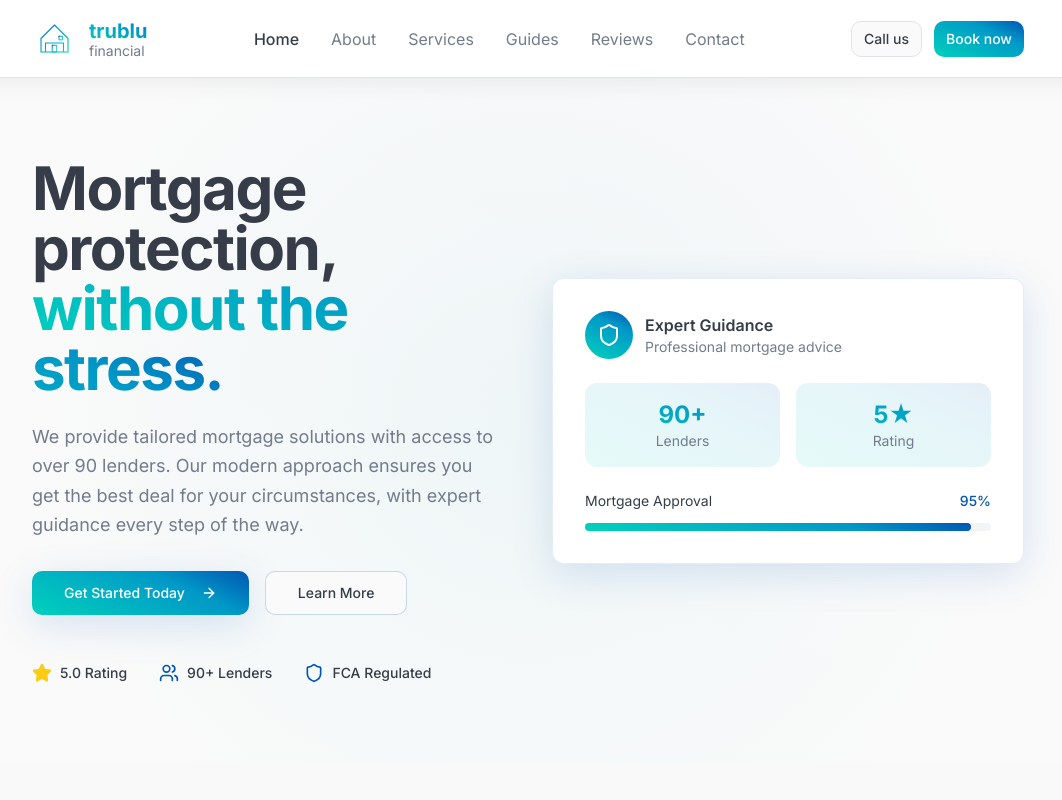
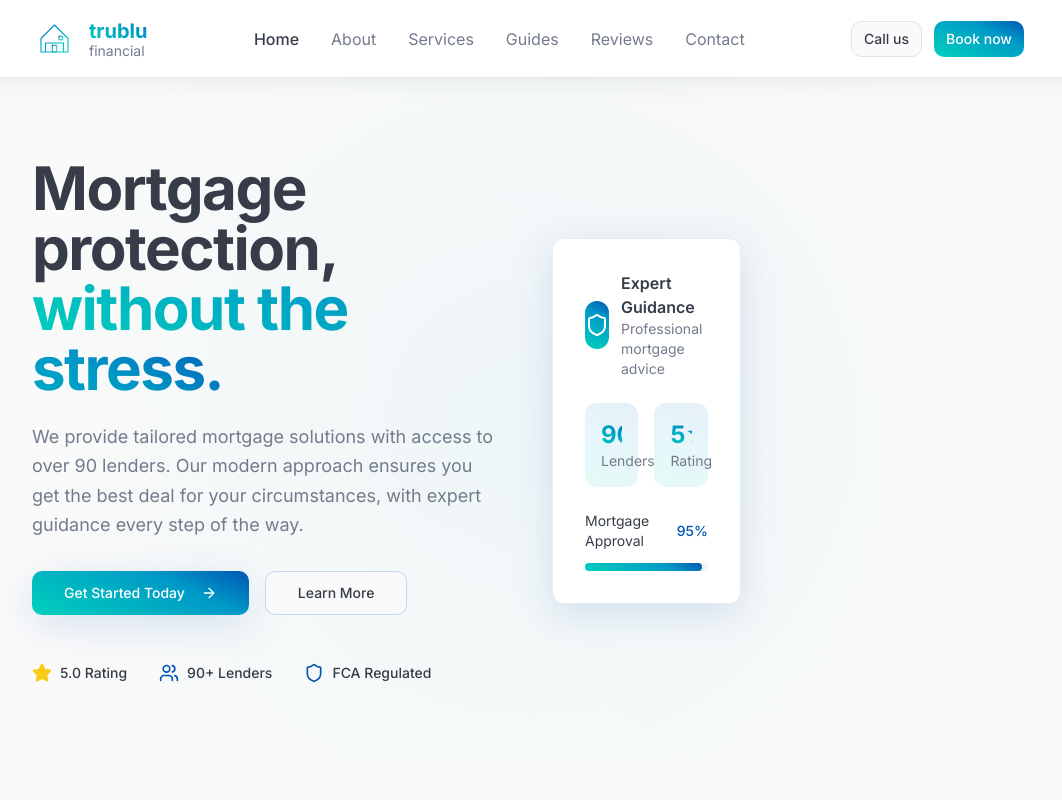
Before and after one commit to joe-hireable/trublu-brand-renewal, a React (Vite) app: page / in a window 1280 px wide. Shown: the top 800 px of the page, without its empty margins (112-1174 px from the left). Built offline with nearby package versions, Linux system fonts and the light colour scheme.

Commit message:
Apply max width to hero content
Apply 40% max width to the hero section's content container.

```diff
--- a/src/components/HeroSection.tsx
+++ b/src/components/HeroSection.tsx
@@ -54,7 +54,7 @@ const HeroSection = () => {
 
           {/* Visual element */}
           <div className="relative animate-scale-in">
-            <Card className="p-8 shadow-brand bg-gradient-to-br from-card to-card/50 backdrop-blur-sm border-primary/10">
+            <Card className="p-8 shadow-brand bg-gradient-to-br from-card to-card/50 backdrop-blur-sm border-primary/10 max-w-[40%]">
               <div className="space-y-6">
                 <div className="flex items-center gap-3">
                   <div className="w-12 h-12 rounded-full brand-gradient flex items-center justify-center">
```
